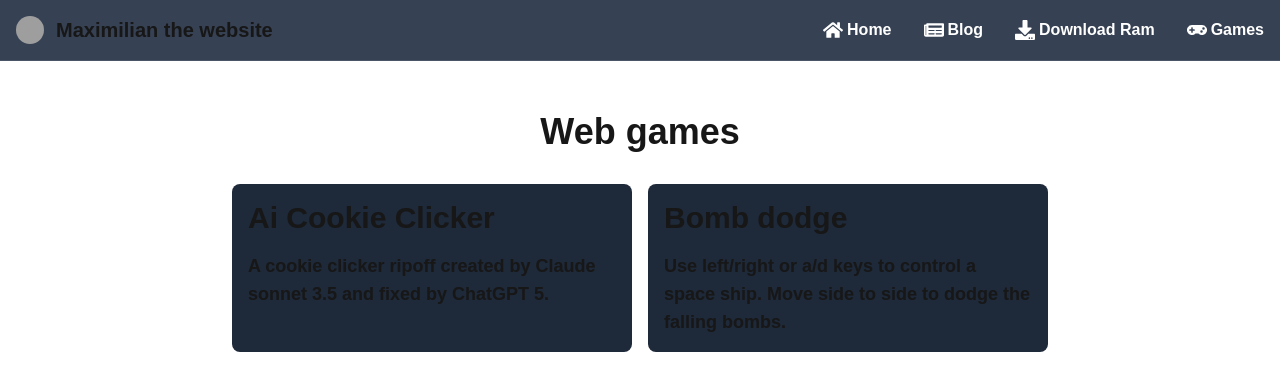
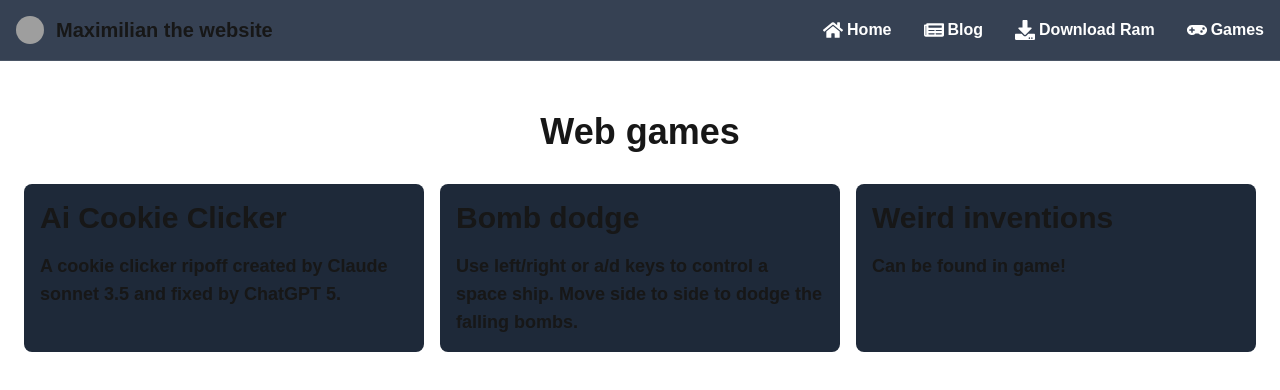
Before and after one commit to maximilian1121/portfolio, a Next.js app: page /games in a window 1280 px wide. Shown: the top 390 px of the page. Built offline with nearby package versions, Linux system fonts and the light colour scheme; grey boxes are pictures that could not be loaded.

Commit message:
Forgot to register the actual game

```diff
--- a/app/games/page.tsx
+++ b/app/games/page.tsx
@@ -10,6 +10,12 @@ const gameList = [
         description:
             "Use left/right or a/d keys to control a space ship. Move side to side to dodge the falling bombs.",
         url: "/games/bomb-dodge",
+    },
+    {
+        title: "Weird inventions",
+        description:
+            "Can be found in game!",
+        url: "/games/weird-inventions",
     },
 ];
 
```
